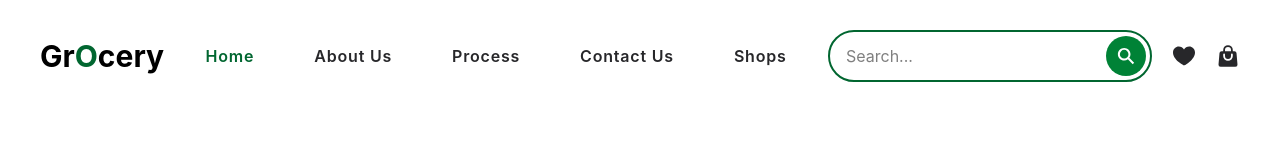
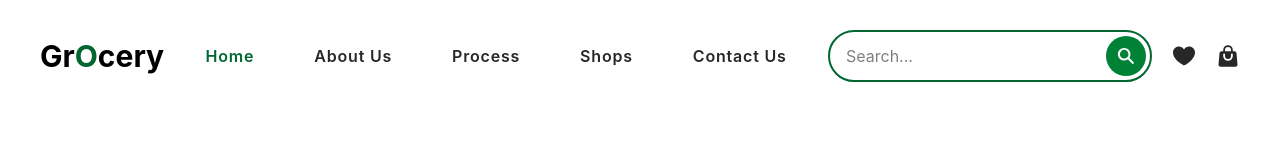
Before and after one commit to Nabeela-Kanwal/Grocery-store-react, a React (Vite) app: page / in a window 1280 px wide. Shown: the top 160 px of the page. Built offline with nearby package versions, Linux system fonts and the light colour scheme.

Commit message:
fixed navbar

```diff
--- a/src/components/Navbar/Navbar.jsx
+++ b/src/components/Navbar/Navbar.jsx
@@ -59,19 +59,19 @@ const Navbar = () => {
 
           <li>
             <NavLink
-              to="/contactus"
+              to="/shops"
               className="font-semibold tracking-wider text-zinc-800 hover:text-green-800"
             >
-              Contact Us
+              Shops
             </NavLink>
           </li>
 
           <li>
             <NavLink
-              to="/shops"
+              to="/contactus"
               className="font-semibold tracking-wider text-zinc-800 hover:text-green-800"
             >
-              Shops
+              Contact Us
             </NavLink>
           </li>
         </ul>
```
